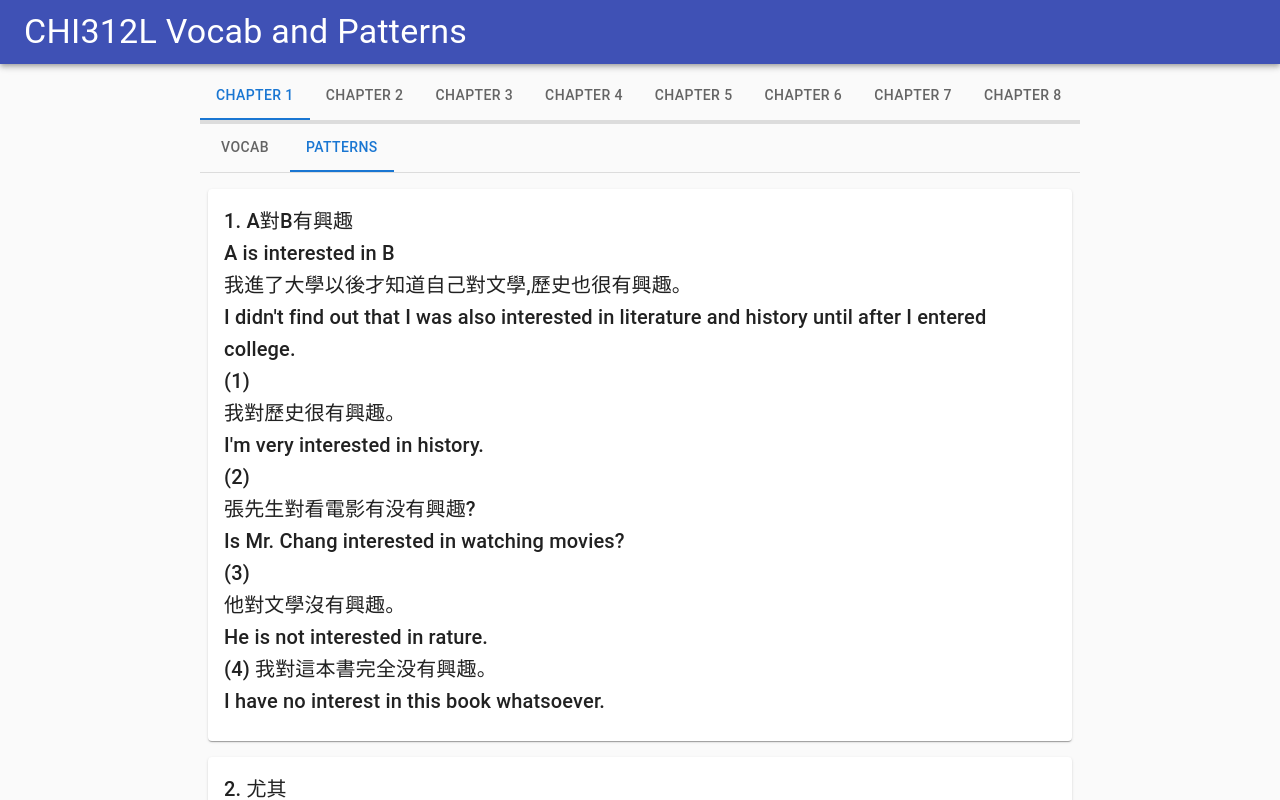
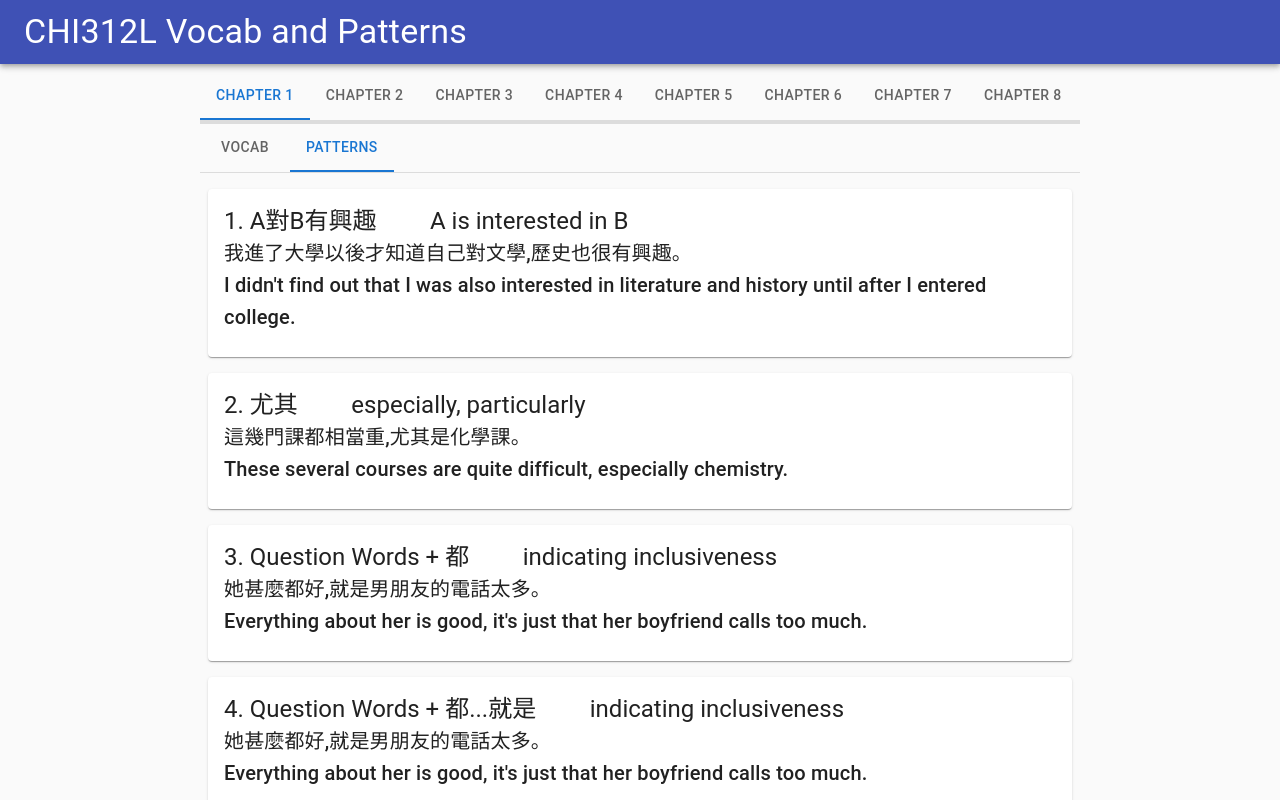
Before and after one commit to broten15/chi-study-webapp, a React (Create React App) app in the folder react-app/: page / in a window 1280 px wide. Both pictures are taken after a click on the tab "PATTERNS". Shown: the top 800 px of the page. Built offline with nearby package versions, Linux system fonts and the light colour scheme.

Commit message:
patterns card shows header and first exmple

```diff
--- a/react-app/package.json
+++ b/react-app/package.json
@@ -16,6 +16,7 @@
     "react-dom": "^17.0.2",
     "react-router-dom": "^6.2.2",
     "react-scripts": "5.0.0",
+    "styled-components": "^5.3.5",
     "web-vitals": "^2.1.4"
   },
   "scripts": {
--- a/react-app/src/components/chapter/PatternCards.js
+++ b/react-app/src/components/chapter/PatternCards.js
@@ -30,9 +30,7 @@ const PatternCards = (props) => {
                 marginRight: 1
               }}
         >
-          <CardContent
-            sx={{ display: "flex", justifyContent: "space-between" }}
-          >
+          <CardContent>
             <TextWrapper>
               <Typography variant="h6" component="div">
                 {/* {console.log(sent)} */}
--- a/react-app/src/components/chapter/PatternText.js
+++ b/react-app/src/components/chapter/PatternText.js
@@ -1,20 +1,97 @@
 import { Typography } from '@mui/material';
 import React from 'react';
+import styled from "styled-components";
+
+
+
+// first there lines will appear together
+
+// after that if there isnt `(n)` then the next 2 lines will be example
+
+// after that if there isnt `(n)` then next line is pattern (only chi)
+
+// else if there is a `(n)` then next 3 lines (inc.) will be example
+
+const CompsWrapper = styled.div`
+  /* display: flex; */
+  /* justify-content: space-between; */
+`;
 
 const PatternText = (props) => {
   const { sent } = props
 
+
+  const isExample = (line) => {
+    return true;
+  };
+
+  const getHeaderComp = (num, chi, eng) => {
+    // const headerStr = `${num} ${chi} = ${eng}`
+    return (
+      <Typography
+        variant="h5"
+        component="div"
+        key={0}
+      >
+        {num} {chi}&nbsp;&nbsp;&nbsp;&nbsp;&nbsp;&nbsp;&nbsp;&nbsp;{eng}
+      </Typography>
+    );
+  }
+
+  const getExampleComp = (lines, i) => {
+    return (
+      <div
+        key={i}
+      >
+        <Typography
+          variant="h6"
+          component="div"
+        >
+          {lines[i]}
+        </Typography>
+        <Typography
+          variant="h6"
+          component="div"
+        >
+          {lines[i + 1]}
+        </Typography>
+      </div>
+    );
+  }
+
+  const getComps = (sent) => {
+    let i = 3;
+    const comps = [];
+    const lines = sent.split("\n");
+
+    comps.push(getHeaderComp(lines[0], lines[1], lines[2]));
+
+    if (isExample(lines[i])) {
+      comps.push(getExampleComp(lines, i));
+      i++;
+    } else {
+
+    }
+
+
+
+    return comps
+  };
+
   return (
-
-    // <div>{sent}</div>
-    sent.split("\n").map((line, index) => (
-      <Typography
-        key={index}
-        variant="h6"
-      >
-        {line}
-      </Typography>
-    ))
+    <CompsWrapper>
+      {getComps(sent)}
+    </CompsWrapper>
+    // sent.split("\n").map((line, index) => {
+    //   return (
+    //     <Typography
+    //       key={index}
+    //       variant="h6"
+    //     >
+    //       {line}
+    //     </Typography>
+    //   );
+    // })
   )
 };
 
--- a/react-app/src/data/l1/l1data.js
+++ b/react-app/src/data/l1/l1data.js
@@ -129,7 +129,8 @@ export const l1chars = [
   ];
 
 export const l1sents = [
-    `1. A對B有興趣
+    `1.
+    A對B有興趣
     A is interested in B
     我進了大學以後才知道自己對文學,歷史也很有興趣。
     I didn't find out that I was also interested in literature and history until after I entered college.
@@ -142,11 +143,13 @@ export const l1sents = [
     (3)
     他對文學沒有興趣。
     He is not interested in rature.
-    (4) 我對這本書完全没有興趣。
+    (4)
+    我對這本書完全没有興趣。
     I have no interest in this book whatsoever.
     `,
 
-    `2. 尤其
+    `2.
+    尤其
     especially, particularly
     這幾門課都相當重,尤其是化學課。
     These several courses are quite difficult, especially chemistry.
@@ -164,9 +167,8 @@ export const l1sents = [
     I don't like to eat Chinese food, I especially don't like to eat Southern (Chinese) food.
     (4)
     我喜歡看電影,我尤其喜歡看美國電影。
-    I like to watch movies; I especially like to watch American movies.`,
-
-    `尤其 N
+    I like to watch movies; I especially like to watch American movies.
+    尤其 N
     (5)
     我喜歡吃中國菜,尤其是南方菜。
     I like to eat Chinese food, especially Southern food.
@@ -174,7 +176,9 @@ export const l1sents = [
     我討厭做家事,尤其是洗碗。
     I hate doing housework, especially washing dishes.`,
 
-    `3. Question Words + 都
+
+    `3.
+    Question Words + 都
     indicating inclusiveness
     她甚麼都好,就是男朋友的電話太多。
     Everything about her is good, it's just that her boyfriend calls too much.
@@ -230,7 +234,8 @@ export const l1sents = [
     B: 她還沒畢業呢。
     B:She still hasn't graduated.`,
 
-    `還在V呢
+    `6.
+    還在V呢
     still V-ing
     (1)
     已經上午十一點了,他還在睡覺呢。
@@ -242,7 +247,8 @@ export const l1sents = [
     他還在看書呢,真用功。
     He's still studying. (He's) really diligent.`,
 
-    `6. 光是A就B
+    `7.
+    光是A就B
     only, merely, just
     光是物理課的書就花了一百五十多塊錢。
     Just for the books for my physics class, I spent over one hundred and fifty dollars.
```
Also changed, not shown: 1 other file (tests, documents, lock files or other folders).
